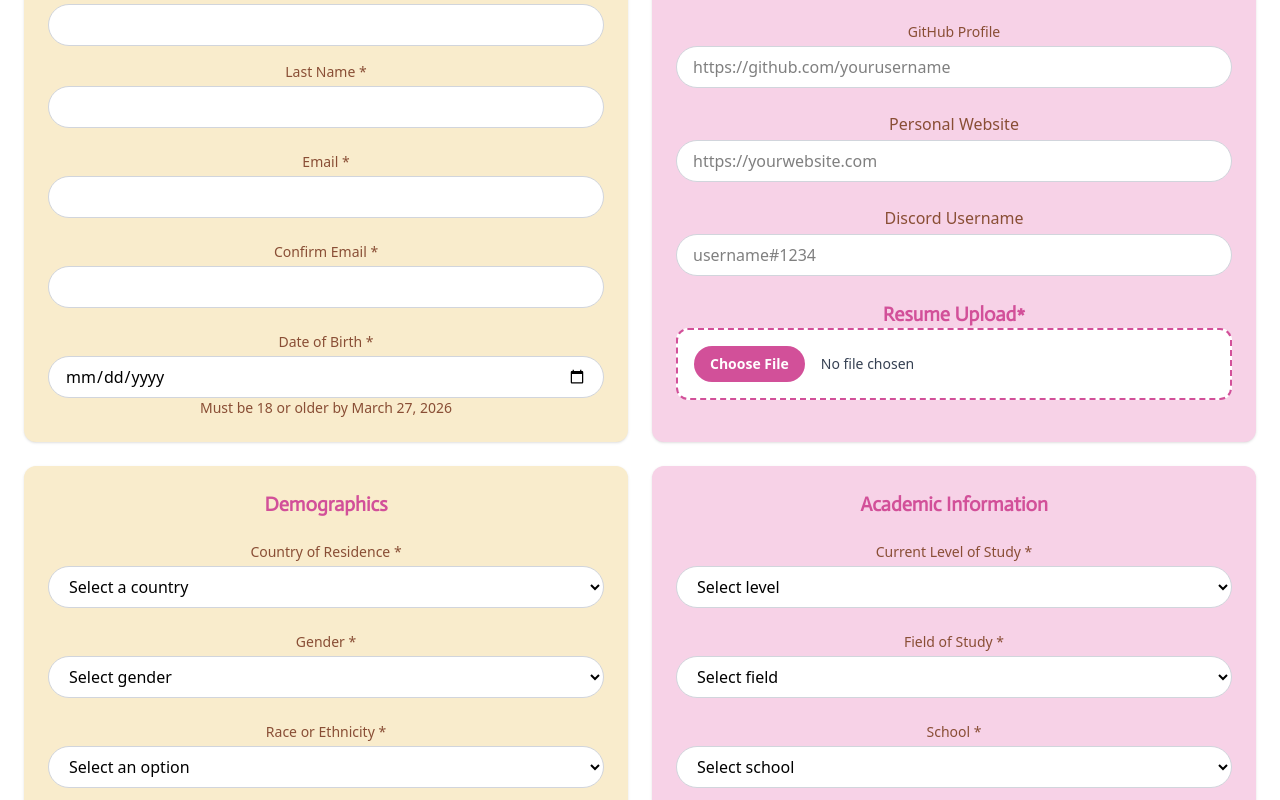
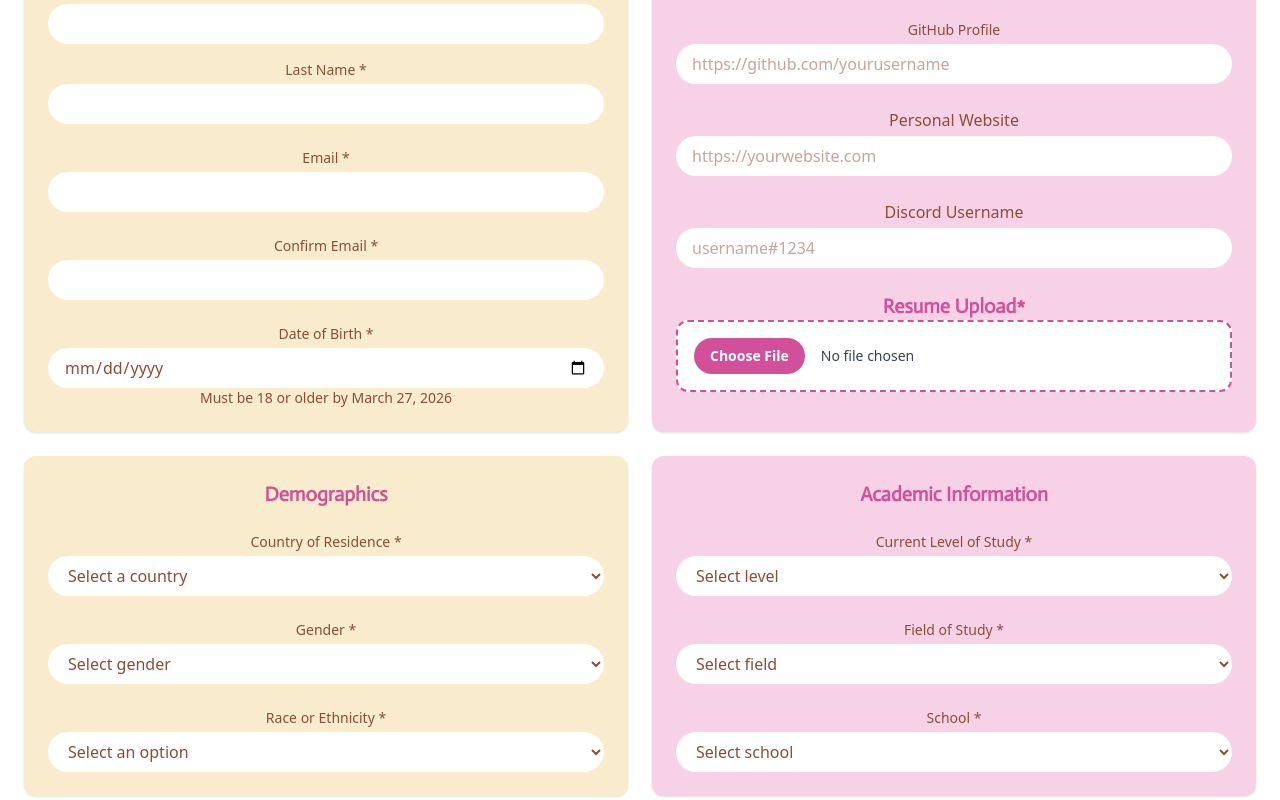
Before and after one commit to wicsfiu/witcon2026, a React (Vite) app in the folder witcon-frontend/: page /register in a window 1280 px wide. Shown: the part 280-1080 px from the top of the page. Built offline with nearby package versions, Linux system fonts and the light colour scheme.

Commit message:
Styling Register.tsx

```diff
--- a/witcon-frontend/src/pages/Register.tsx
+++ b/witcon-frontend/src/pages/Register.tsx
@@ -360,7 +360,7 @@ return (
                                 type="text"
                                 value={formData.firstName}
                                 onChange={(e) => handleInputChange('firstName', e.target.value)}
-                                className="mt-1 block w-full px-4 py-2 rounded-full bg-white border border-gray-300 focus:ring-pink-500 focus:border-pink-500"
+                                className="mt-1 block w-full px-4 py-2 rounded-full bg-white focus:outline-none focus:ring-2 focus:ring-[color:var(--color-primary-pink)] transition duration-150 ease-in-out text-[color:var(--color-primary-brown)]"
                                 required
                             />
                             {errors.firstName && <div className="text-red-600 text-sm mt-1">{errors.firstName}</div>}
@@ -373,7 +373,7 @@ return (
                                 type="text"
                                 value={formData.lastName}
                                 onChange={(e) => handleInputChange('lastName', e.target.value)}
-                                className="mt-1 block w-full px-4 py-2 rounded-full bg-white border border-gray-300 focus:ring-pink-500 focus:border-pink-500"
+                                className="mt-1 block w-full px-4 py-2 rounded-full bg-white focus:outline-none focus:ring-2 focus:ring-[color:var(--color-primary-pink)] transition duration-150 ease-in-out text-[color:var(--color-primary-brown)]"
                                 required
                             />
                             {errors.lastName && <div className="text-red-600 text-sm mt-1">{errors.lastName}</div>}
@@ -387,7 +387,7 @@ return (
                             type="email"
                             value={formData.email}
                             onChange={(e) => handleInputChange('email', e.target.value)}
-                            className="mt-1 block w-full px-4 py-2 rounded-full bg-white border border-gray-300 focus:ring-pink-500 focus:border-pink-500"
+                            className="mt-1 block w-full px-4 py-2 rounded-full bg-white focus:outline-none focus:ring-2 focus:ring-[color:var(--color-primary-pink)] transition duration-150 ease-in-out text-[color:var(--color-primary-brown)]"
                             required
                         />
                         {errors.email && <div className="text-red-600 text-sm  mt-1">{errors.email}</div>}
@@ -400,7 +400,7 @@ return (
                             type="email"
                             value={formData.confirmEmail}
                             onChange={(e) => handleInputChange('confirmEmail', e.target.value)}
-                            className="mt-1 block w-full px-4 py-2 rounded-full bg-white border border-gray-300 focus:ring-pink-500 focus:border-pink-500"
+                            className="mt-1 block w-full px-4 py-2 rounded-full bg-white focus:outline-none focus:ring-2 focus:ring-[color:var(--color-primary-pink)] transition duration-150 ease-in-out text-[color:var(--color-primary-brown)]"
                             required
                         />
                         {errors.confirmEmail && <div className="text-red-600 text-sm mt-1">{errors.confirmEmail}</div>}
@@ -413,7 +413,7 @@ return (
                             type="date"
                             value={formData.dateOfBirth}
                             onChange={(e) => handleInputChange('dateOfBirth', e.target.value)}
-                            className="mt-1 block w-full px-4 py-2 rounded-full bg-white border border-gray-300 focus:ring-pink-500 focus:border-pink-500"
+                            className="mt-1 block w-full px-4 py-2 rounded-full bg-white focus:outline-none focus:ring-2 focus:ring-[color:var(--color-primary-pink)] transition duration-150 ease-in-out text-[color:var(--color-primary-brown)]"
                             required
                         />
                         <div className="block text-sm font-medium text-[color:var(--color-primary-brown)]">Must be 18 or older by March 27, 2026</div>
@@ -432,7 +432,7 @@ return (
                             type="url"
                             value={formData.linkedin}
                             onChange={(e) => handleInputChange('linkedin', e.target.value)}
-                            className="mt-1 block w-full px-4 py-2 rounded-full bg-white border border-gray-300 focus:ring-pink-500 focus:border-pink-500"
+                            className="mt-1 block w-full px-4 py-2 rounded-full bg-white focus:outline-none focus:ring-2 focus:ring-[color:var(--color-primary-pink)] transition duration-150 ease-in-out text-[color:var(--color-primary-brown)]"
                             placeholder="https://linkedin.com/in/yourprofile"
                         />
                     </div>
@@ -444,7 +444,7 @@ return (
                             type="url"
                             value={formData.github}
                             onChange={(e) => handleInputChange('github', e.target.value)}
-                            className="mt-1 block w-full px-4 py-2 rounded-full bg-white border border-gray-300 focus:ring-pink-500 focus:border-pink-500"
+                            className="mt-1 block w-full px-4 py-2 rounded-full bg-white focus:outline-none focus:ring-2 focus:ring-[color:var(--color-primary-pink)] transition duration-150 ease-in-out text-[color:var(--color-primary-brown)]"
                             placeholder="https://github.com/yourusername"
                         />
                     </div>
@@ -456,7 +456,7 @@ return (
                             type="url"
                             value={formData.website}
                             onChange={(e) => handleInputChange('website', e.target.value)}
-                            className="mt-1 block w-full px-4 py-2 rounded-full bg-white border border-gray-300 focus:ring-pink-500 focus:border-pink-500"
+                            className="mt-1 block w-full px-4 py-2 rounded-full bg-white focus:outline-none focus:ring-2 focus:ring-[color:var(--color-primary-pink)] transition duration-150 ease-in-out text-[color:var(--color-primary-brown)]"
                             placeholder="https://yourwebsite.com"
                         />
                     </div>
@@ -468,7 +468,7 @@ return (
                             type="text"
                             value={formData.discord}
                             onChange={(e) => handleInputChange('discord', e.target.value)}
-                            className="mt-1 block w-full px-4 py-2 rounded-full bg-white border border-gray-300 focus:ring-pink-500 focus:border-pink-500"
+                            className="mt-1 block w-full px-4 py-2 rounded-full bg-white focus:outline-none focus:ring-2 focus:ring-[color:var(--color-primary-pink)] transition duration-150 ease-in-out text-[color:var(--color-primary-brown)]"
                             placeholder="username#1234"
                         />
                     </div>
@@ -500,7 +500,7 @@ return (
                             id="country"
                             value={formData.country}
                             onChange={(e) => handleInputChange('country', e.target.value)}
-                            className="mt-1 block w-full px-4 py-2 rounded-full bg-white border border-gray-300 focus:ring-pink-500 focus:border-pink-500"
+                            className="mt-1 block w-full px-4 py-2 rounded-full bg-white focus:outline-none focus:ring-2 focus:ring-[color:var(--color-primary-pink)] transition duration-150 ease-in-out text-[color:var(--color-primary-brown)]"
                             required
                         >
                             <option value="">Select a country</option>
@@ -518,7 +518,7 @@ return (
                                 id="state"
                                 value={formData.state}
                                 onChange={(e) => handleInputChange('state', e.target.value)}
-                                className="mt-1 block w-full px-4 py-2 rounded-full bg-white border border-gray-300 focus:ring-pink-500 focus:border-pink-500"
+                                className="mt-1 block w-full px-4 py-2 rounded-full bg-white focus:outline-none focus:ring-2 focus:ring-[color:var(--color-primary-pink)] transition duration-150 ease-in-out text-[color:var(--color-primary-brown)]"
                                 required
                             >
                                 <option value="">Select a state</option>
@@ -537,7 +537,7 @@ return (
                         id="gender"
                         value={formData.gender}
                         onChange={(e) => handleInputChange('gender', e.target.value)}
-                        className="mt-1 block w-full px-4 py-2 rounded-full bg-white border border-gray-300 focus:ring-pink-500 focus:border-pink-500"
+                        className="mt-1 block w-full px-4 py-2 rounded-full bg-white focus:outline-none focus:ring-2 focus:ring-[color:var(--color-primary-pink)] transition duration-150 ease-in-out text-[color:var(--color-primary-brown)]"
                         required
                     >
                         <option value="">Select gender</option>
@@ -551,7 +551,7 @@ return (
                         placeholder="Please specify"
                         value={formData.genderOther}
                         onChange={(e) => handleInputChange('genderOther', e.target.value)}
-                        className="mt-1 block w-full px-4 py-2 rounded-full bg-white border border-gray-300 focus:ring-pink-500 focus:border-pink-500"
+                        className="mt-1 block w-full px-4 py-2 rounded-full bg-white focus:outline-none focus:ring-2 focus:ring-[color:var(--color-primary-pink)] transition duration-150 ease-in-out text-[color:var(--color-primary-brown)]"
 
                         required
                     />
@@ -566,7 +566,7 @@ return (
                             id="raceEthnicity"
                             value={formData.raceEthnicity}
                             onChange={(e) => handleInputChange('raceEthnicity', e.target.value)}
-                            className="mt-1 block w-full px-4 py-2 rounded-full bg-white border border-gray-300 focus:ring-pink-500 focus:border-pink-500"
+                            className="mt-1 block w-full px-4 py-2 rounded-full bg-white focus:outline-none focus:ring-2 focus:ring-[color:var(--color-primary-pink)] transition duration-150 ease-in-out text-[color:var(--color-primary-brown)]"
                             required
                         >
                             <option value="">Select an option</option>
@@ -580,7 +580,7 @@ return (
                                 placeholder="Please specify"
                                 value={formData.raceOther}
                                 onChange={(e) => handleInputChange('raceOther', e.target.value)}
-                                className="mt-1 block w-full px-4 py-2 rounded-full bg-white border border-gray-300 focus:ring-pink-500 focus:border-pink-500"
+                                className="mt-1 block w-full px-4 py-2 rounded-full bg-white focus:outline-none focus:ring-2 focus:ring-[color:var(--color-primary-pink)] transition duration-150 ease-in-out text-[color:var(--color-primary-brown)]"
                             />
                         )}
                         {errors.raceEthnicity && <div className="text-red-600 text-sm mt-1">{errors.raceEthnicity}</div>}
@@ -598,7 +598,7 @@ return (
                             id="levelOfStudy"
                             value={formData.levelOfStudy}
                             onChange={(e) => handleInputChange('levelOfStudy', e.target.value)}
-                            className="mt-1 block w-full px-4 py-2 rounded-full bg-white border border-gray-300 focus:ring-pink-500 focus:border-pink-500"
+                            className="mt-1 block w-full px-4 py-2 rounded-full bg-white focus:outline-none focus:ring-2 focus:ring-[color:var(--color-primary-pink)] transition duration-150 ease-in-out text-[color:var(--color-primary-brown)]"
                             required
                         >
                             <option value="">Select level</option>
@@ -617,7 +617,7 @@ return (
                             id="yearLevel"
                             value={formData.yearLevel}
                             onChange={(e) => handleInputChange('yearLevel', e.target.value)}
-                            className="mt-1 block w-full px-4 py-2 rounded-full bg-white border border-gray-300 focus:ring-pink-500 focus:border-pink-500"
+                            className="mt-1 block w-full px-4 py-2 rounded-full bg-white focus:outline-none focus:ring-2 focus:ring-[color:var(--color-primary-pink)] transition duration-150 ease-in-out text-[color:var(--color-primary-brown)]"
                             required
                     >
                             <option value="">Select year</option>
@@ -636,7 +636,7 @@ return (
                             placeholder="Please specify level of study"
                             value={formData.studyOther}
                             onChange={(e) => handleInputChange('studyOther', e.target.value)}
-                            className="mt-1 block w-full px-4 py-2 rounded-full bg-white border border-gray-300 focus:ring-pink-500 focus:border-pink-500"
+                            className="mt-1 block w-full px-4 py-2 rounded-full bg-white focus:outline-none focus:ring-2 focus:ring-[color:var(--color-primary-pink)] transition duration-150 ease-in-out text-[color:var(--color-primary-brown)]"
                         />
                     )}
 
@@ -646,7 +646,7 @@ return (
                             id="fieldOfStudy"
                             value={formData.fieldOfStudy}
                             onChange={(e) => handleInputChange('fieldOfStudy', e.target.value)}
-                            className="mt-1 block w-full px-4 py-2 rounded-full bg-white border border-gray-300 focus:ring-pink-500 focus:border-pink-500"
+                            className="mt-1 block w-full px-4 py-2 rounded-full bg-white focus:outline-none focus:ring-2 focus:ring-[color:var(--color-primary-pink)] transition duration-150 ease-in-out text-[color:var(--color-primary-brown)]"
                             required
                         >
                             <option value="">Select field</option>
@@ -660,7 +660,7 @@ return (
                                 placeholder="Please specify field of study"
                                 value={formData.fieldOther}
                                 onChange={(e) => handleInputChange('fieldOther', e.target.value)}
-                                className="mt-1 block w-full px-4 py-2 rounded-full bg-white border border-gray-300 focus:ring-pink-500 focus:border-pink-500"
+                                className="mt-1 block w-full px-4 py-2 rounded-full bg-white focus:outline-none focus:ring-2 focus:ring-[color:var(--color-primary-pink)] transition duration-150 ease-in-out text-[color:var(--color-primary-brown)]"
                             />
                         )}
                         {errors.fieldOfStudy && <div className="text-red-600 text-sm mt-1">{errors.fieldOfStudy}</div>}
@@ -672,7 +672,7 @@ return (
                             id="school"
                             value={formData.school}
                             onChange={(e) => handleInputChange('school', e.target.value)}
-                            className="mt-1 block w-full px-4 py-2 rounded-full bg-white border border-gray-300 focus:ring-pink-500 focus:border-pink-500"
+                            className="mt-1 block w-full px-4 py-2 rounded-full bg-white focus:outline-none focus:ring-2 focus:ring-[color:var(--color-primary-pink)] transition duration-150 ease-in-out text-[color:var(--color-primary-brown)]"
                             required
                         >
                             <option value="">Select school</option>
@@ -686,7 +686,7 @@ return (
                                 placeholder="Please specify school"
                                 value={formData.schoolOther}
                                 onChange={(e) => handleInputChange('schoolOther', e.target.value)}
-                                className="mt-1 block w-full px-4 py-2 rounded-full bg-white border border-gray-300 focus:ring-pink-500 focus:border-pink-500"
+                                className="mt-1 block w-full px-4 py-2 rounded-full bg-white focus:outline-none focus:ring-2 focus:ring-[color:var(--color-primary-pink)] transition duration-150 ease-in-out text-[color:var(--color-primary-brown)]"
                             />
                         )}
                         {errors.school && <div className="text-red-600 text-sm mt-1">{errors.school}</div>}
@@ -700,7 +700,7 @@ return (
                                 type="text"
                                 value={formData.pantherID}
                                 onChange={(e) => handleInputChange('pantherID', e.target.value)}
-                                className="mt-1 block w-full px-4 py-2 rounded-full bg-white border border-gray-300 focus:ring-pink-500 focus:border-pink-500"
+                                className="mt-1 block w-full px-4 py-2 rounded-full bg-white focus:outline-none focus:ring-2 focus:ring-[color:var(--color-primary-pink)] transition duration-150 ease-in-out text-[color:var(--color-primary-brown)]"
                                 placeholder="7 digits"
                                 maxLength={7}
                                 required
@@ -723,7 +723,7 @@ return (
                             id="shirtSize"
                             value={formData.shirtSize}
                             onChange={(e) => handleInputChange('shirtSize', e.target.value)}
-                            className="mt-1 block w-full px-4 py-2 rounded-full bg-white border border-gray-300 focus:ring-pink-500 focus:border-pink-500"
+                            className="mt-1 block w-full px-4 py-2 rounded-full bg-white focus:outline-none focus:ring-2 focus:ring-[color:var(--color-primary-pink)] transition duration-150 ease-in-out text-[color:var(--color-primary-brown)]"
                             required
                         >
                             <option value="">Select size</option>
```
